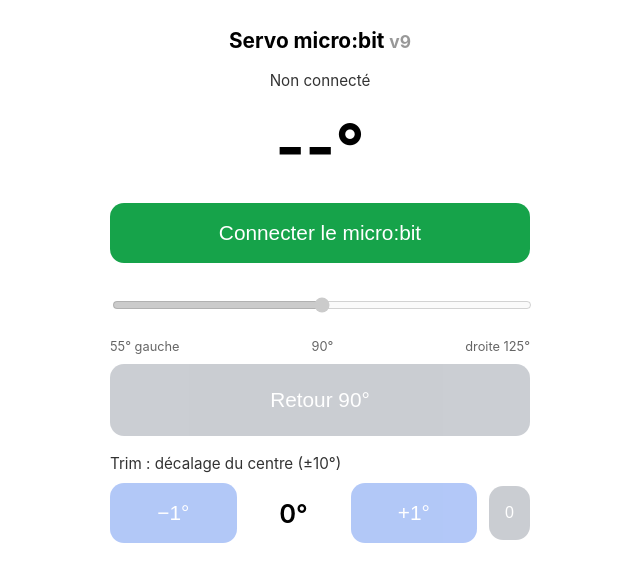
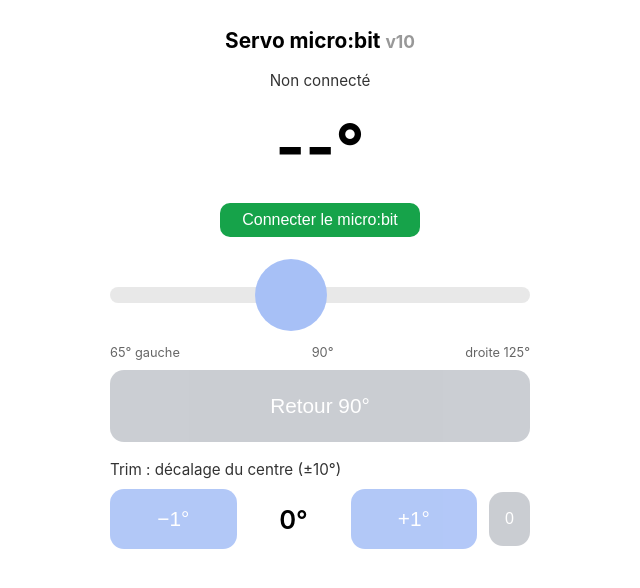
Before and after one commit to Mecanics3d/claudeV2, a plain HTML site: page index.html in a window 1280 px wide. Shown: the whole page, without its empty margins (320-960 px from the left). Drawn offline with Linux system fonts and the light colour scheme.

Commit message:
Add files via upload

```diff
--- a/index.html
+++ b/index.html
@@ -15,30 +15,37 @@
   .row { display: flex; gap: 12px; align-items: center; }
   .scale { display: flex; justify-content: space-between; font-size: .8rem; opacity: .6; }
   label { font-size: .95rem; opacity: .8; }
-  input[type=range] { width: 100%; height: 44px; accent-color: #2563eb; }
+  input[type=range] { -webkit-appearance: none; appearance: none; width: 100%; height: 80px;
+                      background: transparent; margin: 0; touch-action: pan-y; }
+  input[type=range]::-webkit-slider-runnable-track { height: 16px; border-radius: 8px; background: rgba(127,127,127,.45); }
+  input[type=range]::-webkit-slider-thumb { -webkit-appearance: none; appearance: none; width: 72px; height: 72px;
+                      border-radius: 50%; border: 0; background: #2563eb; margin-top: -28px; }
+  input[type=range]::-moz-range-track { height: 16px; border-radius: 8px; background: rgba(127,127,127,.45); }
+  input[type=range]::-moz-range-thumb { width: 72px; height: 72px; border-radius: 50%; border: 0; background: #2563eb; }
+  input[type=range]:disabled { opacity: .4; }
   button { flex: 1; font-size: 1.3rem; padding: 18px 0; border: 0; border-radius: 14px;
            background: #2563eb; color: #fff; touch-action: manipulation;
            -webkit-user-select: none; user-select: none; -webkit-touch-callout: none; }
   button:active { transform: scale(.97); }
   button:disabled { opacity: .35; }
-  #connect { background: #16a34a; }
+  #connect { background: #16a34a; flex: none; align-self: center; padding: 8px 22px; font-size: 1rem; border-radius: 10px; }
   #reset { background: #6b7280; padding: 24px 0; }
   .trimval { min-width: 90px; text-align: center; font-size: 1.6rem; font-weight: 600; }
   #trim0 { flex: 0 0 auto; padding: 18px 16px; background: #6b7280; font-size: 1rem; }
 </style>
 </head>
 <body>
-  <h1>Servo micro:bit <small style="opacity:.4">v9</small></h1>
+  <h1>Servo micro:bit <small style="opacity:.4">v10</small></h1>
   <div id="status">Non connecté</div>
   <div id="angle">--°</div>
 
   <div class="box">
-    <button id="connect" style="flex:none">Connecter le micro:bit</button>
+    <button id="connect">Connecter le micro:bit</button>
   </div>
 
   <div class="box">
-    <input type="range" id="slider" min="55" max="125" step="1" value="90" disabled>
-    <div class="scale"><span>55° gauche</span><span>90°</span><span>droite 125°</span></div>
+    <input type="range" id="slider" min="65" max="125" step="1" value="90" disabled>
+    <div class="scale"><span>65° gauche</span><span>90°</span><span>droite 125°</span></div>
     <button id="reset" disabled>Retour 90°</button>
   </div>
 
```
